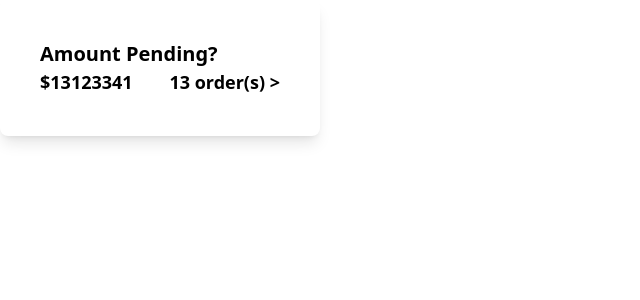
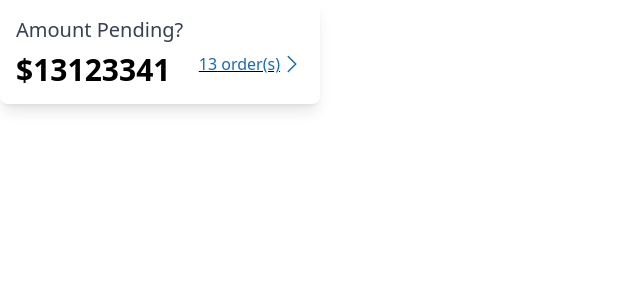
Before and after one commit to Niraj313/tailwind-prac, a React (Vite) app: page / in a window 1280 px wide. Shown: the top 300 px of the page, without its empty margins (0-640 px from the left). Built offline with nearby package versions, Linux system fonts and the light colour scheme.

Commit message:
Complete Card

```diff
--- a/src/App.css
+++ b/src/App.css
@@ -0,0 +1 @@
+/** @format */
--- a/src/components/Revenue.jsx
+++ b/src/components/Revenue.jsx
@@ -4,16 +4,35 @@ import React from 'react';
 
 const Revenue = ({ title, orderCount, amount }) => {
   return (
-    <div className='bg-white rounded-lg shadow-lg p-10'>
-      <div className='text-xl font-bold'>{title}?</div>
-      <div className='flex justify-between text-lg font-semibold'>
-        <div>${amount}</div>
+    <div className='bg-white rounded-lg shadow-lg p-4'>
+      <div className='font-medium text-xl text-gray-700'>{title}?</div>
+      <div className='flex justify-between  pt-2'>
+        <div className='font-semibold text-3xl font-"oswald'>${amount}</div>
         <div>
-          {orderCount ? (
-            <div>
-              {orderCount} order(s) {'>'}
+          {orderCount ?
+            <div className='flex cursor-pointer underline font-medium flex-col justify-center'>
+              <div className='flex'>
+                <div className='text-blue-700'>
+                  {orderCount} order(s)
+                </div>
+                <div>
+                  <svg
+                    xmlns='http://www.w3.org/2000/svg'
+                    fill='none'
+                    viewBox='0 0 24 24'
+                    strokeWidth={1.5}
+                    stroke='currentColor'
+                    className='size-6 text-blue-700'>
+                    <path
+                      strokeLinecap='round'
+                      strokeLinejoin='round'
+                      d='m8.25 4.5 7.5 7.5-7.5 7.5'
+                    />
+                  </svg>
+                </div>
+              </div>
             </div>
-          ) : null}
+          : null}
         </div>
       </div>
     </div>
--- a/tailwind.config.js
+++ b/tailwind.config.js
@@ -6,7 +6,13 @@
 export default {
   content: ['./index.html', './src/**/*.{js,ts,jsx,tsx}'],
   theme: {
-    extend: {},
+    extend: {
+      colors: {
+        blue: {
+          700: "#146eb4"
+        }
+      }
+    },
   },
   plugins: [],
 };
```
